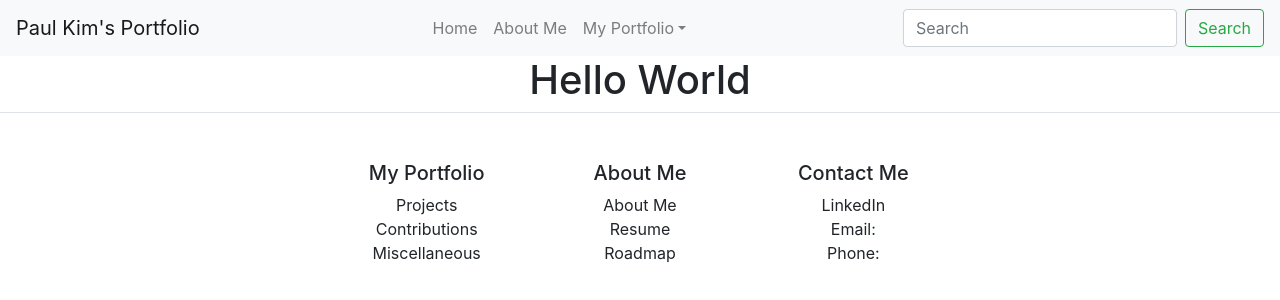
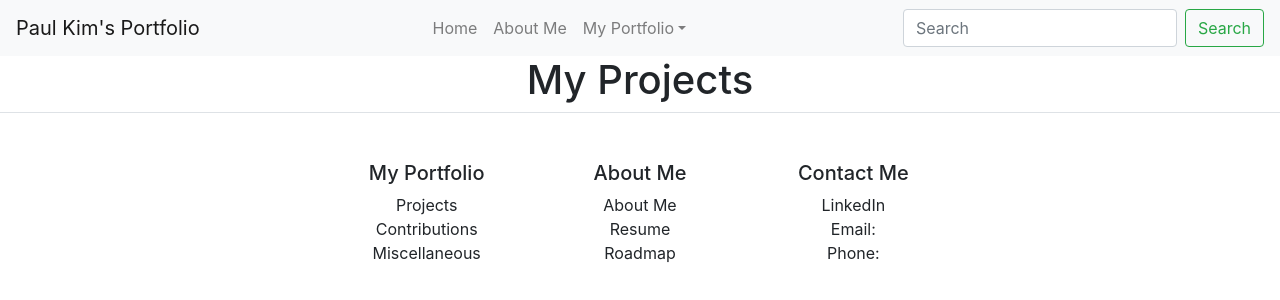
Before and after one commit to paulkim172/React-Portfolio, a React (Create React App) app in the folder my-app/: page /projects in a window 1280 px wide. Shown: the top 300 px of the page. Built offline with nearby package versions, Linux system fonts and the light colour scheme.

Commit message:
created sections folder

```diff
--- a/my-app/src/projects-page.js
+++ b/my-app/src/projects-page.js
@@ -3,7 +3,7 @@ import React, {Component} from 'react';
 class Projects extends Component {
     render(){
         return (
-            <h1>Hello World</h1>
+            <h1>My Projects</h1>
         )
     }
 }
```
Also changed, not shown: my-app/src/sections/home-intro-section.js (renamed from my-app/src/home-intro-section.js), my-app/src/sections/home-menu-section.js (renamed from my-app/src/home-menu-section.js).
